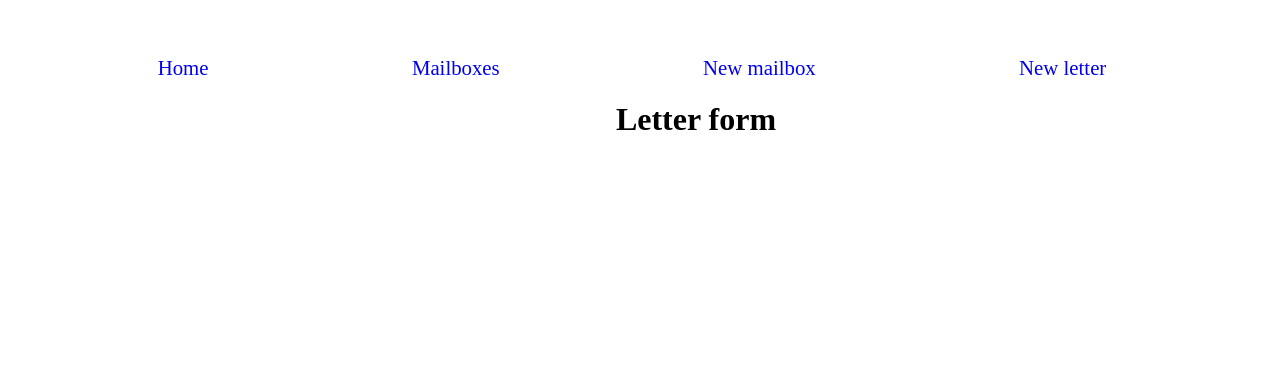
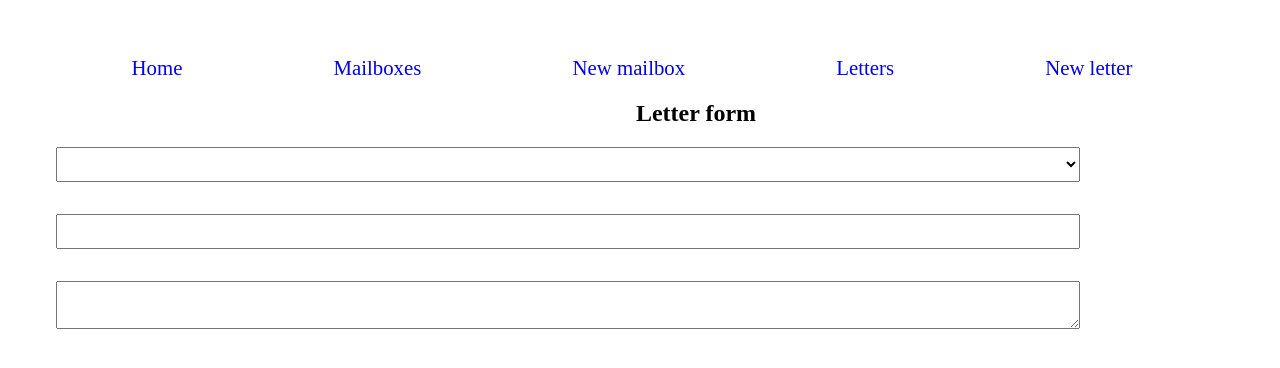
Before and after one commit to JordanChristensen/ga-section3-lab7-react-router-dom, a React (Vite) app: page /new-letter in a window 1280 px wide. Shown: the top 368 px of the page. Built offline with nearby package versions, Linux system fonts and the light colour scheme.

Commit message:
init level up functionality

```diff
--- a/src/App.jsx
+++ b/src/App.jsx
@@ -3,6 +3,7 @@ import { Route, Routes } from "react-router-dom";
 import { ErrorBoundary } from "react-error-boundary";
 
 import { initMailboxes } from "./data/initMailboxes";
+import { initLetters } from "./data/initLetters";
 
 import "./App.css";
 import Navbar from "./components/Navbar";
@@ -16,6 +17,7 @@ import fallbackForErrorBoundary from "./utils/fallbackForErrorBoundary";
 
 function Mailbox() {
   const [mailboxes, setMailboxes] = useState(initMailboxes);
+  const [letters, setLetters] = useState(initLetters);
 
   return (
     <main>
@@ -36,7 +38,14 @@ function Mailbox() {
           path="/mailboxes/:mailboxId"
           element={<MailboxDetails mailboxes={mailboxes} />}
         />
-        <Route path="/new-letter" element={<LetterForm />} />
+        {/* <Route
+        path="/letters"
+        element={< />}
+         /> */}
+        <Route
+          path="/new-letter"
+          element={<LetterForm setLetters={setLetters} />}
+        />
         <Route path="*" element={<Four0Four />} />
       </Routes>
     </main>
--- a/src/components/LetterForm.jsx
+++ b/src/components/LetterForm.jsx
@@ -1,3 +1,44 @@
-export default function LetterForm() {
-    return <h1>Letter form</h1>
+import { useState } from "react";
+import { useNavigate } from "react-router-dom";
+
+export default function LetterForm({ letters, setLetters }) {
+  const navigate = useNavigate();
+  const [formData, setFormData] = useState({
+    // boxholder: "",
+    // _id: letters.length + 1,
+    // boxSize: null,
+  });
+
+  function handleSubmit(e) {
+    e.preventDefault();
+    // console.log(formData);
+    setLetters([...letters, formData]);
+    navigate("/letters");
+  }
+
+  function handleInputChange(e) {
+    setFormData({
+      ...formData,
+      [e.target.name]: e.target.value,
+    });
+  }
+
+  return (
+    <section>
+      <h1>Letter form</h1>
+      <form onSubmit={handleSubmit}>
+        <select name="" id="">
+          {/* {letters.map((letter) => (
+            <option key={letter._id} value={letter._id}></option>
+          ))} */}
+        </select>
+
+        <label htmlFor=""></label>
+        <input type="text" />
+
+        <label htmlFor=""></label>
+        <textarea name="" id=""></textarea>
+      </form>
+    </section>
+  );
 }
--- a/src/components/Navbar.jsx
+++ b/src/components/Navbar.jsx
@@ -6,6 +6,7 @@ export default function Navbar() {
       <Link to="/">Home</Link>
       <Link to="/mailboxes">Mailboxes</Link>
       <Link to="/new-mailbox">New mailbox</Link>
+      <Link to="/letters">Letters</Link>
       <Link to="/new-letter">New letter</Link>
     </nav>
   );
--- a/src/data/initLetters.js
+++ b/src/data/initLetters.js
@@ -0,0 +1,74 @@
+export const initLetters = [
+  {
+    senderMailboxId: 1,
+    senderName: "John",
+    recipientMailboxId: 9,
+    recipientName: "Andy",
+    message:
+      "Lorem, ipsum dolor sit amet consectetur adipisicing elit. Dolores soluta consequatur quod accusamus, ea est cumque culpa, error dolorum, eveniet ab facere aut odio. Iure architecto quisquam dolorem dolor suscipit. \n Aliquid ipsam tenetur dolore atque ex, reiciendis, sed voluptas nulla doloremque consequuntur dicta. Officia laudantium tenetur nisi? Magni repellat, voluptate corporis unde quod illum totam repellendus reprehenderit, rerum animi eveniet?",
+  },
+  {
+    senderMailboxId: 2,
+    senderName: "Ryan",
+    recipientMailboxId: 5,
+    recipientName: "Harley",
+    message:
+      "Lorem, ipsum dolor sit amet consectetur adipisicing elit. Dolores soluta consequatur quod accusamus, ea est cumque culpa, error dolorum, eveniet ab facere aut odio. Iure architecto quisquam dolorem dolor suscipit. \n Aliquid ipsam tenetur dolore atque ex, reiciendis, sed voluptas nulla doloremque consequuntur dicta. Officia laudantium tenetur nisi? Magni repellat, voluptate corporis unde quod illum totam repellendus reprehenderit, rerum animi eveniet?",
+  },
+  {
+    senderMailboxId: 3,
+    senderName: "Bryan",
+    recipientMailboxId: 6,
+    recipientName: "Fred",
+    message:
+      "Lorem, ipsum dolor sit amet consectetur adipisicing elit. Dolores soluta consequatur quod accusamus, ea est cumque culpa, error dolorum, eveniet ab facere aut odio. Iure architecto quisquam dolorem dolor suscipit. \n Aliquid ipsam tenetur dolore atque ex, reiciendis, sed voluptas nulla doloremque consequuntur dicta. Officia laudantium tenetur nisi? Magni repellat, voluptate corporis unde quod illum totam repellendus reprehenderit, rerum animi eveniet?",
+  },
+  {
+    senderMailboxId: 4,
+    senderName: "Tara",
+    recipientMailboxId: 8,
+    recipientName: "Taylor",
+    message:
+      "Lorem, ipsum dolor sit amet consectetur adipisicing elit. Dolores soluta consequatur quod accusamus, ea est cumque culpa, error dolorum, eveniet ab facere aut odio. Iure architecto quisquam dolorem dolor suscipit. \n Aliquid ipsam tenetur dolore atque ex, reiciendis, sed voluptas nulla doloremque consequuntur dicta. Officia laudantium tenetur nisi? Magni repellat, voluptate corporis unde quod illum totam repellendus reprehenderit, rerum animi eveniet?",
+  },
+  {
+    senderMailboxId: 5,
+    senderName: "Harley",
+    recipientMailboxId: 3,
+    recipientName: "Bryan",
+    message:
+      "Lorem, ipsum dolor sit amet consectetur adipisicing elit. Dolores soluta consequatur quod accusamus, ea est cumque culpa, error dolorum, eveniet ab facere aut odio. Iure architecto quisquam dolorem dolor suscipit. \n Aliquid ipsam tenetur dolore atque ex, reiciendis, sed voluptas nulla doloremque consequuntur dicta. Officia laudantium tenetur nisi? Magni repellat, voluptate corporis unde quod illum totam repellendus reprehenderit, rerum animi eveniet?",
+  },
+  {
+    senderMailboxId: 6,
+    senderName: "Fred",
+    recipientMailboxId: 1,
+    recipientName: "John",
+    message:
+      "Lorem, ipsum dolor sit amet consectetur adipisicing elit. Dolores soluta consequatur quod accusamus, ea est cumque culpa, error dolorum, eveniet ab facere aut odio. Iure architecto quisquam dolorem dolor suscipit. \n Aliquid ipsam tenetur dolore atque ex, reiciendis, sed voluptas nulla doloremque consequuntur dicta. Officia laudantium tenetur nisi? Magni repellat, voluptate corporis unde quod illum totam repellendus reprehenderit, rerum animi eveniet?",
+  },
+  {
+    senderMailboxId: 7,
+    senderName: "Adam",
+    recipientMailboxId: 2,
+    recipientName: "Ryan",
+    message:
+      "Lorem, ipsum dolor sit amet consectetur adipisicing elit. Dolores soluta consequatur quod accusamus, ea est cumque culpa, error dolorum, eveniet ab facere aut odio. Iure architecto quisquam dolorem dolor suscipit. \n Aliquid ipsam tenetur dolore atque ex, reiciendis, sed voluptas nulla doloremque consequuntur dicta. Officia laudantium tenetur nisi? Magni repellat, voluptate corporis unde quod illum totam repellendus reprehenderit, rerum animi eveniet?",
+  },
+  {
+    senderMailboxId: 8,
+    senderName: "Taylor",
+    recipientMailboxId: 4,
+    recipientName: "Tara",
+    message:
+      "Lorem, ipsum dolor sit amet consectetur adipisicing elit. Dolores soluta consequatur quod accusamus, ea est cumque culpa, error dolorum, eveniet ab facere aut odio. Iure architecto quisquam dolorem dolor suscipit. \n Aliquid ipsam tenetur dolore atque ex, reiciendis, sed voluptas nulla doloremque consequuntur dicta. Officia laudantium tenetur nisi? Magni repellat, voluptate corporis unde quod illum totam repellendus reprehenderit, rerum animi eveniet?",
+  },
+  {
+    senderMailboxId: 9,
+    senderName: "Andy",
+    recipientMailboxId: 7,
+    recipientName: "Adam",
+    message:
+      "Lorem, ipsum dolor sit amet consectetur adipisicing elit. Dolores soluta consequatur quod accusamus, ea est cumque culpa, error dolorum, eveniet ab facere aut odio. Iure architecto quisquam dolorem dolor suscipit. \n Aliquid ipsam tenetur dolore atque ex, reiciendis, sed voluptas nulla doloremque consequuntur dicta. Officia laudantium tenetur nisi? Magni repellat, voluptate corporis unde quod illum totam repellendus reprehenderit, rerum animi eveniet?",
+  },
+];
```
Also changed, not shown: src/components/LetterDetails.jsx (added), src/components/LettersList.jsx (added).
